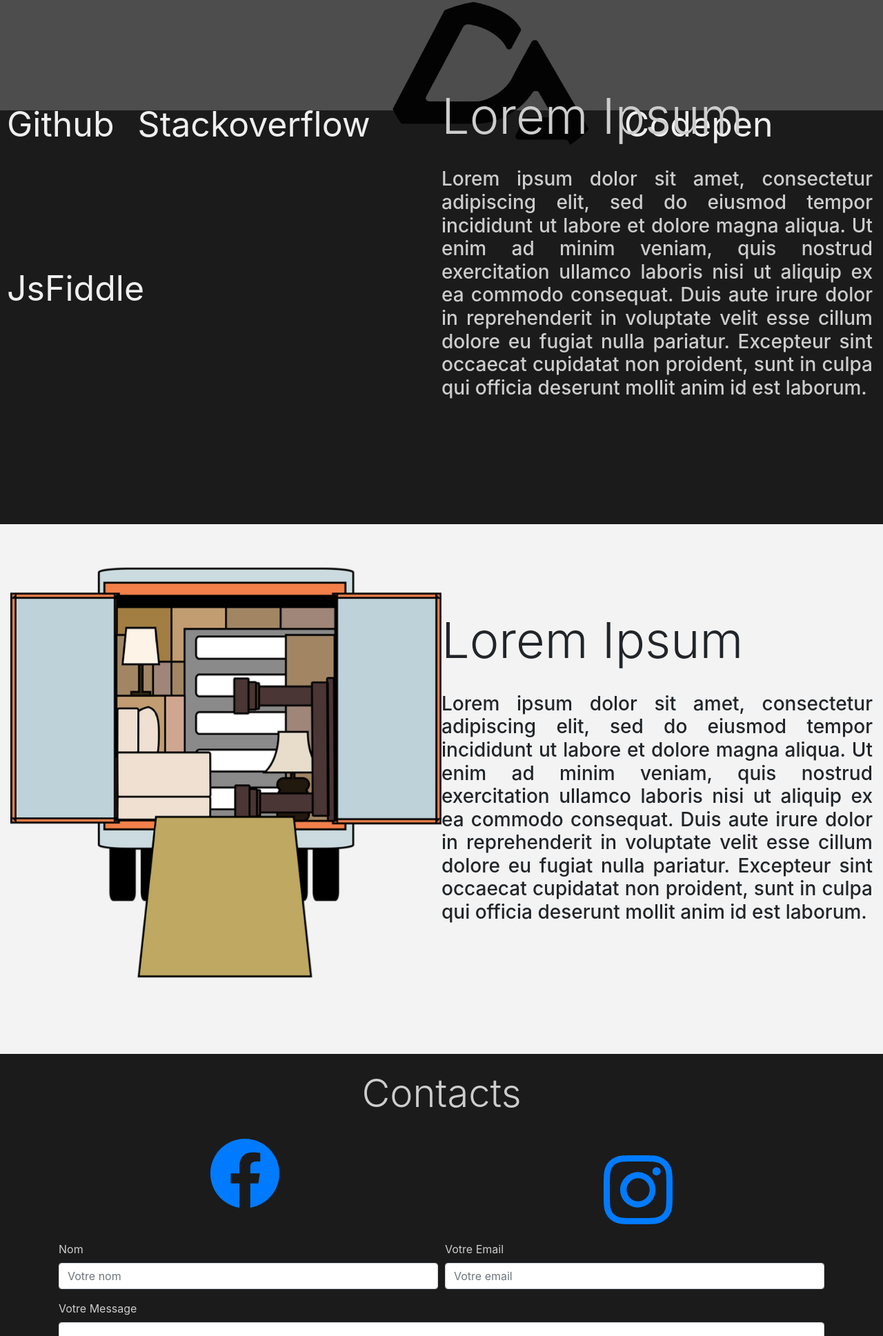
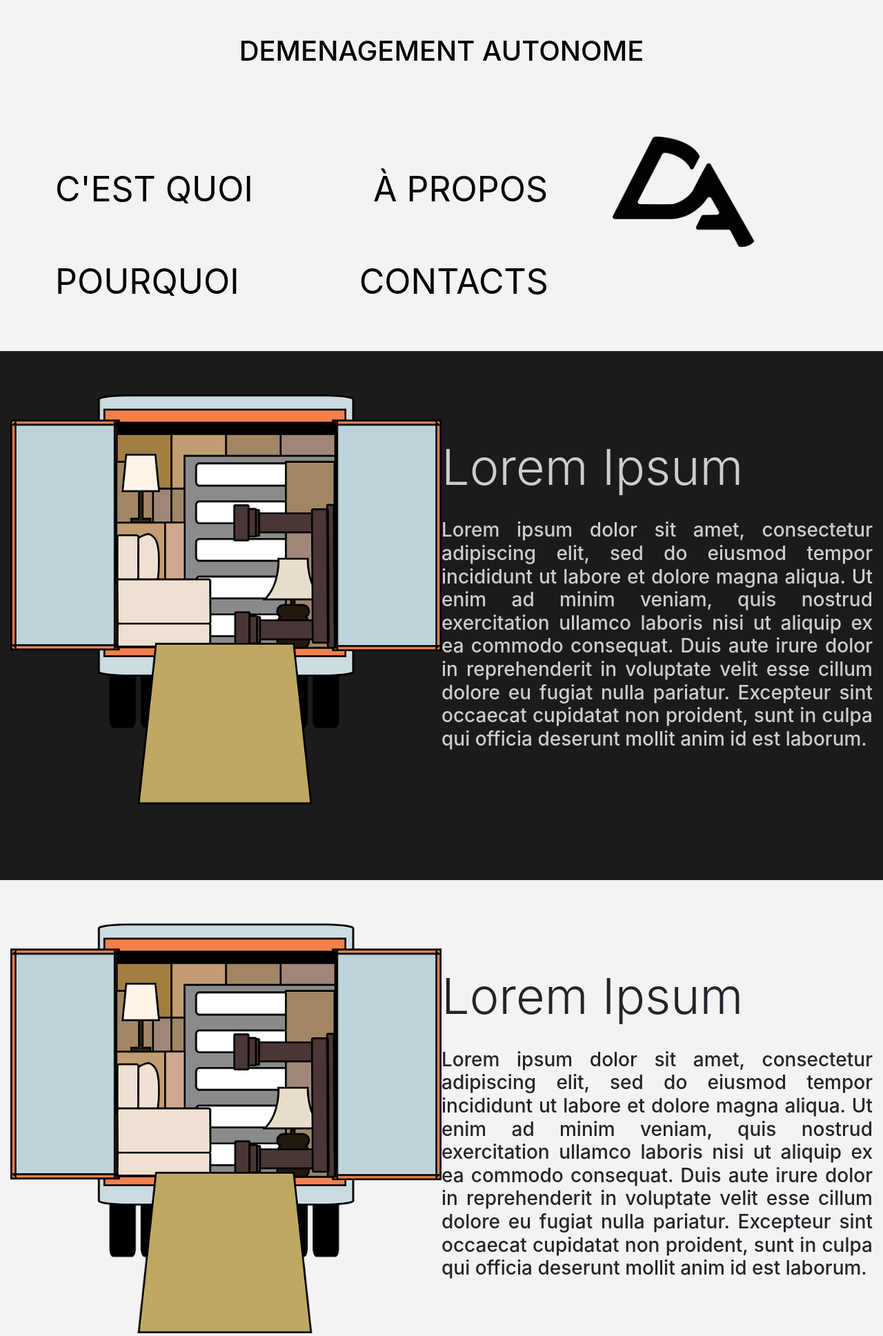
Before and after one commit to teediz/Demenagement-Authonome, a Flask app: page / in a window 1280 px wide. Shown: the top 1937 px of the page at 69% size. Run offline with Flask 2, Linux system fonts and the light colour scheme.

Commit message:
new navbar, design pr ipad et general modif du nav bar

```diff
--- a/static/style.css
+++ b/static/style.css
@@ -3,6 +3,7 @@ html, body {
     height: 100%;
     width: 100%;
     padding: 0;
+    background-color: #F3F3F3;
 }
 
 /* TODO: REMPLACER L'ALIGNEMENT PAR FLEX ! */
@@ -19,12 +20,18 @@ h1.titre_premier {
     top: 50%;
 }
 
+h1.titre {
+    padding-top: 50px;
+    color: black;
+}
+
 img.img_kfc {
-    width: 20rem;
-    height: 15rem;
-    border-radius: 50%;
+    width: 13rem;
+    height: 10rem;
+    border-radius: 10%;
+    justify-content: center;
+    align-items: center;
     overflow: hidden;
-    margin-bottom: 10%;
     position: relative;
 }
 
@@ -86,8 +93,6 @@ img.truckLoaded {
     }
 }
 
-
-
 /* @media (max-width: 600px) {
     .titre_premier {
         font-size: 12vw;
@@ -130,6 +135,21 @@ img.truckLoaded {
         margin-right: 50px;
     }
 }
+
+@media (max-width: 810px) {
+    img.img_kfc {
+        height: 15rem;
+        width: 15rem;
+    }
+
+    .nav > .nav-links > a {
+        display: inline-block;
+        padding-top: 80px;
+        padding-bottom: 100px;
+
+    }
+}
+
 /*
 .btn-three {
     color: #cdcdcd;
@@ -181,18 +201,18 @@ img.truckLoaded {
 }
 */
 
-
 .nav {
-  height: 20%;
+    height: 10%;
     width: 100%;
-    margin-bottom: 10vm;
-  background-color: #4d4d4d;
-  position: fixed;
+    margin-top: 100px;
+    margin-bottom: 50px;
+    background-color: #F3F3F3;
 
 }
 
 .nav > .nav-header {
     display: inline;
+
 }
 
 .nav > .nav-btn {
@@ -203,13 +223,17 @@ img.truckLoaded {
     display: inline;
     font-size: 50px;
 
+
 }
 
 .nav > .nav-links > a {
     display: inline-block;
     padding: 13px 10px 13px 10px;
     text-decoration: none;
-  color: #efefef;
+    color: black;
+    padding-right: 80px;
+    padding-left: 80px;
+
 }
 
 .nav > .nav-links > a:hover {
@@ -220,28 +244,32 @@ img.truckLoaded {
     display: none;
 }
 
-@media (max-width:600px) {
+@media (max-width: 600px) {
     .nav > .nav-btn {
         display: inline-block;
         position: absolute;
         right: 0px;
         top: 0px;
     }
+
     .nav > .nav-btn > label {
         display: inline-block;
         width: 50px;
         height: 50px;
         padding: 13px;
     }
-  .nav > .nav-btn > label:hover,.nav  #nav-check:checked ~ .nav-btn > label {
+
+    .nav > .nav-btn > label:hover, .nav #nav-check:checked ~ .nav-btn > label {
         background-color: rgba(0, 0, 0, 0.3);
     }
+
     .nav > .nav-btn > label > span {
         display: block;
         width: 25px;
         height: 10px;
-    border-top: 2px solid #eee;
+        border-top: 2px solid black;
     }
+
     .nav > .nav-links {
         position: absolute;
         display: block;
@@ -253,13 +281,16 @@ img.truckLoaded {
         top: 50px;
         left: 0px;
     }
+
     .nav > .nav-links > a {
         display: block;
         width: 100%;
     }
+
     .nav > #nav-check:not(:checked) ~ .nav-links {
         height: 0px;
     }
+
     .nav > #nav-check:checked ~ .nav-links {
         height: calc(100vh - 50px);
         overflow-y: auto;
--- a/templates/index.html
+++ b/templates/index.html
@@ -28,9 +28,10 @@
 <nav>
 
 
+    <h1 class="text-center titre"> DEMENAGEMENT AUTONOME </h1>
+
     <div class="nav">
         <input type="checkbox" id="nav-check">
-
         <div class="nav-btn">
             <label for="nav-check">
                 <span></span>
@@ -38,13 +39,12 @@
                 <span></span>
             </label>
         </div>
-
         <div class="nav-links mx-auto">
-            <a href="//github.io/jo_geek" target="_blank">Github</a>
-            <a href="http://stackoverflow.com/users/4084003/" target="_blank">Stackoverflow</a>
+            <a href="//github.io/jo_geek" target="_blank" class="txt"> C'EST QUOI</a>
+            <a href="http://stackoverflow.com/users/4084003/" class="txt">À PROPOS</a>
             <img alt="kfc" class="img_kfc" src="/static/images/DA_Logo.png" height="300px">
-            <a href="https://codepen.io/jo_Geek/" target="_blank">Codepen</a>
-            <a href="https://jsfiddle.net/user/jo_Geek/" target="_blank">JsFiddle</a>
+            <a href="https://codepen.io/jo_Geek/" target="_blank" class="txt">POURQUOI</a>
+            <a href="https://jsfiddle.net/user/jo_Geek/" target="_blank" class="txt">CONTACTS</a>
         </div>
     </div>
 
@@ -94,6 +94,8 @@
 <div class="container-fluid" style="background-color: #1B1B1B; color: #cdcdcd">
     <div class="row justify-content-center no-gutters">
         <div class="col-sm">
+            <img alt="truckLoaded" class="truckLoaded img-fluid" width="650"
+                 src="/static/images/truckLoaded.png">
         </div>
         <div class="col-sm paragraphe_troisieme">
             <H1 class="display-3" id="premier"> Lorem Ipsum </H1>
```
Lines whose indentation alone changed are shown as unchanged.
